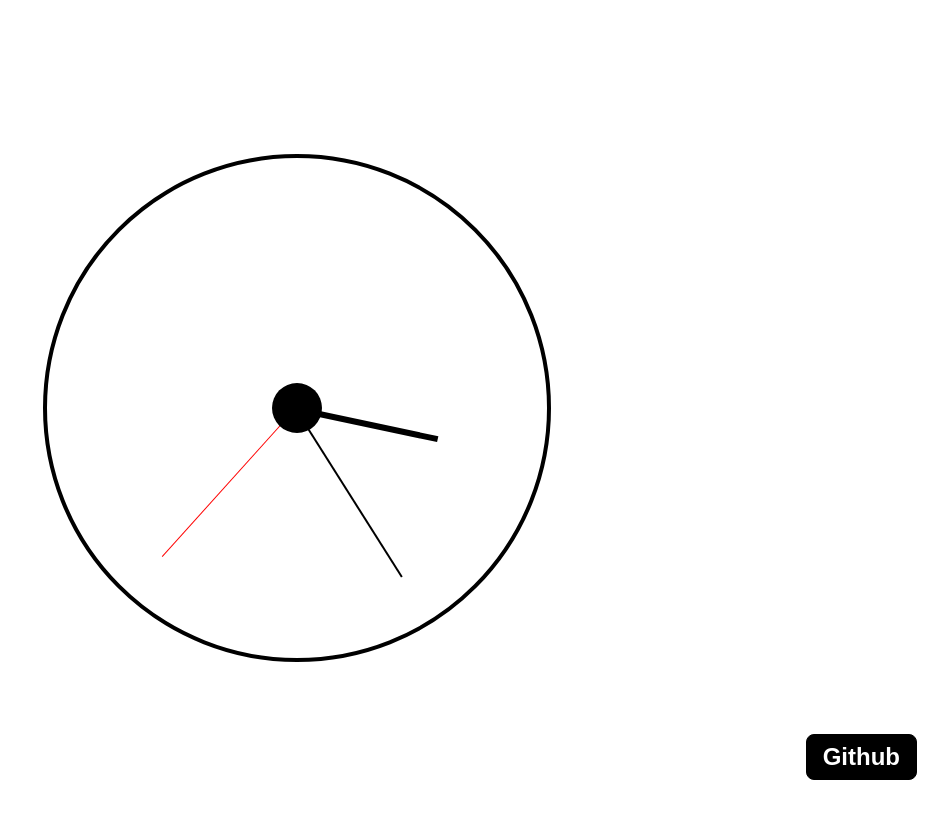
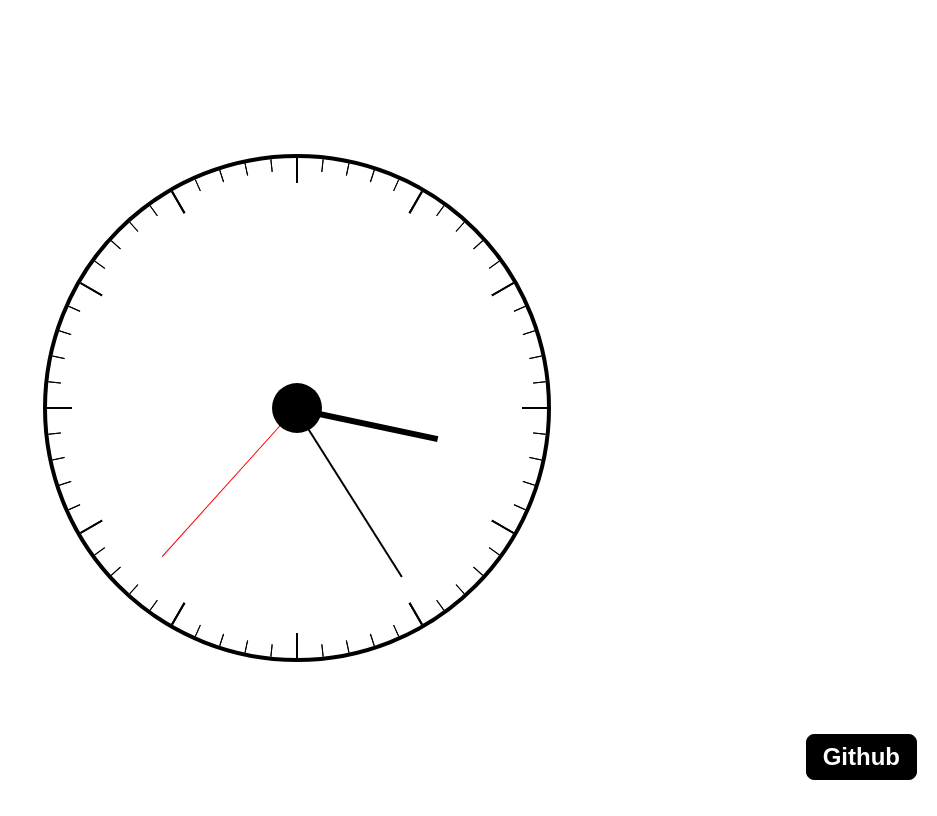
Before and after one commit to univdev/vue-analog-clock, a Vue app: page / in a window 1280 px wide. Shown: the whole page, without its empty margins (343-1280 px from the left). Built offline with nearby package versions, Linux system fonts and the light colour scheme.

Commit message:
feat: [#5] 툴팁 추가

```diff
--- a/src/App.vue
+++ b/src/App.vue
@@ -17,10 +17,11 @@
 .container
   clock-component(
     :date="current")
+    template(#tooltip) {{ date }}
   a.github-button-link(
     href="https://github.com/univdev/vue-analog-clock"
     target="_blank")
-    github-button.github-button
+    github-button.github-button.animate__animated.animate__fadeInUp
 </template>
 
 <script lang="ts">
@@ -38,6 +39,11 @@ export default defineComponent({
     const store = useStore();
     const second = 1000;
     const current: ComputedRef<Date> = computed(() => store.state.app.time);
+    const date: ComputedRef<string> = computed(() => {
+      const yyyymmdd = store.getters['app/GET_YYYYMMDD'];
+      const hhmmss = store.getters['app/GET_HHMMSS'];
+      return `${yyyymmdd} ${hhmmss}`;
+    });
     const initializeCurrentTime = () => {
       const date = new Date();
       store.commit('app/SET_TIME', date);
@@ -52,6 +58,7 @@ export default defineComponent({
     });
     return {
       current,
+      date,
     };
   },
 });
--- a/src/components/Clock.vue
+++ b/src/components/Clock.vue
@@ -5,12 +5,21 @@
   border: 4px solid #000;
   border-radius: 50%;
   position: relative;
+  .tooltip {
+    position: absolute;
+    z-index: 10;
+    transform: translate(10px, -100%);
+    white-space: nowrap;
+  }
   .clock-hand {
     position: absolute;
+    z-index: 5;
     right: 50%;
     top: 50%;
+    pointer-events: none;
   }
-  .center {
+  &::before {
+    content: '';
     border-radius: 50%;
     width: 50px;
     height: 50px;
@@ -21,11 +30,48 @@
     top: 50%;
     transform: translate(50%, -50%);
   }
+  .line {
+    position: absolute;
+    right: 50%;
+    top: 50%;
+    transform: translate(50%, -50%);
+    width: 100%;
+    height: 1px;
+    background-color: black;
+    pointer-events: none;
+    z-index: 1;
+    &--active {
+      height: 2px;
+      background-color: black;
+      z-index: 3;
+    }
+  }
+  .circle {
+    position: absolute;
+    right: 50%;
+    top: 50%;
+    transform: translate(50%, -50%);
+    width: 95%;
+    height: 95%;
+    background-color: white;
+    border-radius: 50%;
+    z-index: 2;
+    pointer-events: none;
+    &--long-line {
+      width: 90%;
+      height: 90%;
+      z-index: 4;
+    }
+  }
 }
 </style>
 
 <template lang="pug">
-.clock
+.clock(ref="clock")
+  tooltip.tooltip(
+    :visible="tooltip.visible"
+    :style="tooltipStyle")
+    slot(name="tooltip")
   clock-hand.clock-hand(
     type="hours"
     :value="hours"
@@ -37,29 +83,92 @@
   clock-hand.clock-hand(
     type="seconds"
     :value="seconds")
-  .center
+  .line(
+    v-for="index of 5 * 12"
+    :key="index"
+    :class="{ 'line--active': index % 5 === 0 }"
+    :style="{ transform: `translate(50%, -50%) rotate(${columnDegree * index}deg)` }")
+  .circle.circle--short-line
+  .circle.circle--long-line
 </template>
 
 <script lang="ts">
-import { computed, defineComponent, PropType } from 'vue';
+import { computed, defineComponent, onBeforeUnmount, onMounted, PropType, reactive, ref, watch } from 'vue';
 import ClockHand from './ClockHand.vue';
+import Tooltip from './Tooltip.vue';
 
-export default defineComponent({
+interface Tooltip {
+  visible: Boolean,
+  x: Number,
+  y: Number,
+  onMouseEnter: () => void,
+  onMouseLeave: () => void,
+  onMouseMove: (event: any) => void
+};
+
+const Clock = defineComponent({
   components: {
     ClockHand,
+    Tooltip,
   },
   props: {
     date: {
-      type: Object as PropType<Date>,
+      type: Date as PropType<Date>,
       required: false,
       default: null,
     },
+    enableTooltip: {
+      type: Boolean as PropType<Boolean>,
+      required: false,
+      default: true,
+    },
   },
   setup(props) {
+    const clock = ref<InstanceType<typeof Clock>>();
     const hours = computed(() => props.date ? props.date.getHours() : 0);
     const minutes = computed(() => props.date ? props.date.getMinutes() : 0);
     const seconds = computed(() => props.date ? props.date.getSeconds() : 0);
-    return { hours, minutes, seconds };
+    const tooltip: Tooltip = reactive({
+      visible: false,
+      x: 0,
+      y: 0,
+      onMouseEnter: () => {
+        onToggleTooltip();
+      },
+      onMouseLeave: () => {
+        onToggleTooltip();
+      },
+      onMouseMove: (event: any) => {
+        const { layerX, layerY } = event;
+        tooltip.x = layerX;
+        tooltip.y = layerY;
+      },
+    });
+    const tooltipStyle = computed(() => ({ left: `${tooltip.x}px`, top: `${tooltip.y}px` }));
+    const onToggleTooltip = () => {
+      tooltip.visible = !tooltip.visible;
+    };
+    const columnDegree = 360 / (5 * 12);
+    onMounted(() => {
+      clock.value.addEventListener('mouseenter', tooltip.onMouseEnter);
+      clock.value.addEventListener('mouseleave', tooltip.onMouseLeave);
+      clock.value.addEventListener('mousemove', tooltip.onMouseMove);
+    });
+    onBeforeUnmount(() => {
+      clock.value.removeEventListener('mouseenter', tooltip.onMouseEnter);
+      clock.value.removeEventListener('mouseleave', tooltip.onMouseLeave);
+      clock.value.removeEventListener('mousemove', tooltip.onMouseMove);
+    });
+    return {
+      clock,
+      hours,
+      minutes,
+      seconds,
+      columnDegree,
+      tooltip,
+      tooltipStyle,
+    };
   },
 });
+export default Clock;
 </script>
--- a/src/components/ClockHand.vue
+++ b/src/components/ClockHand.vue
@@ -23,7 +23,7 @@
 </template>
 
 <script lang="ts">
-import { computed, PropType, ComputedRef, defineComponent } from 'vue';
+import { computed, PropType, ComputedRef, defineComponent, watch } from 'vue';
 
 export default defineComponent({
   props: {
@@ -43,17 +43,17 @@ export default defineComponent({
       default: 0,
     },
   },
-  setup(props) {
+  setup(props, { emit }) {
     const maxOfReference: number = 60; // 레퍼런스는 무조건 분침, 초침이기 때문에 60 고정
     const max: ComputedRef<number> = computed(() => props.type === 'hours' ? 12 : 60);
     const degreeOfPiece: number = 360 / max.value;
     const degreeOfReference: ComputedRef<number> = computed(() => props.reference / maxOfReference * degreeOfPiece);
     const degree: ComputedRef<number> = computed(() => ((props.value / max.value * 360) + degreeOfReference.value));
-    const classList: Object = {
+    const classList: ComputedRef<object> = computed(() => ({
       'clock-hand--hours': props.type === 'hours',
       'clock-hand--minutes': props.type === 'minutes',
       'clock-hand--seconds': props.type === 'seconds',
-    };
+    }));
     return {
       max,
       degree,
--- /dev/null
+++ b/src/components/Tooltip.vue
@@ -0,0 +1,29 @@
+<style lang="less" scoped>
+.tooltip {
+  border-radius: 4px;
+  font-size: 14px;
+  color: white;
+  padding: 4px 8px;
+  background-color: black;
+}
+</style>
+
+<template lang="pug">
+.tooltip(
+  v-if="visible")
+  slot
+</template>
+
+<script lang="ts">
+import { defineComponent, PropType } from 'vue';
+
+export default defineComponent({
+  props: {
+    visible: {
+      type: Boolean as PropType<Boolean>,
+      required: false,
+      default: false,
+    },
+  },
+});
+</script>
--- a/src/store/modules/App.ts
+++ b/src/store/modules/App.ts
@@ -32,6 +32,13 @@ export const getters = {
     const date = (state.time.getDate()).toString().padStart(2, '0');
     return [year, month, date].join('-');
   },
+  GET_HHMMSS: (state: State) => {
+    if (!state.time) return null;
+    const hours = state.time.getHours();
+    const minutes = state.time.getMinutes().toString().padStart(2, '0');
+    const seconds = state.time.getSeconds().toString().padStart(2, '0');
+    return [hours, minutes, seconds].join(':');
+  },
 };
 
 export const module: Module<State, RootState> = {
```
